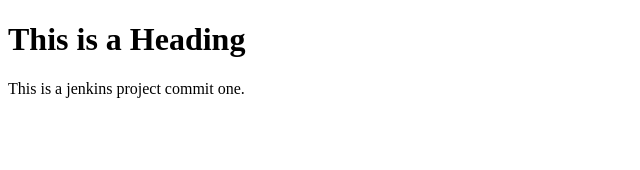
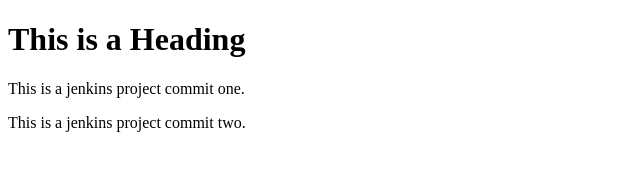
Before and after one commit to harshauwu/Jenkins, a plain HTML site: page index.html in a window 1280 px wide. Shown: the whole page, without its empty margins (0-640 px from the left). Drawn offline with Linux system fonts and the light colour scheme.

Commit message:
commit one

```diff
--- a/index.html
+++ b/index.html
@@ -7,6 +7,7 @@
 
 <h1>This is a Heading</h1>
 <p>This is a jenkins project commit one.</p>
+<p>This is a jenkins project commit two.</p>
 
 </body>
 </html>
```
